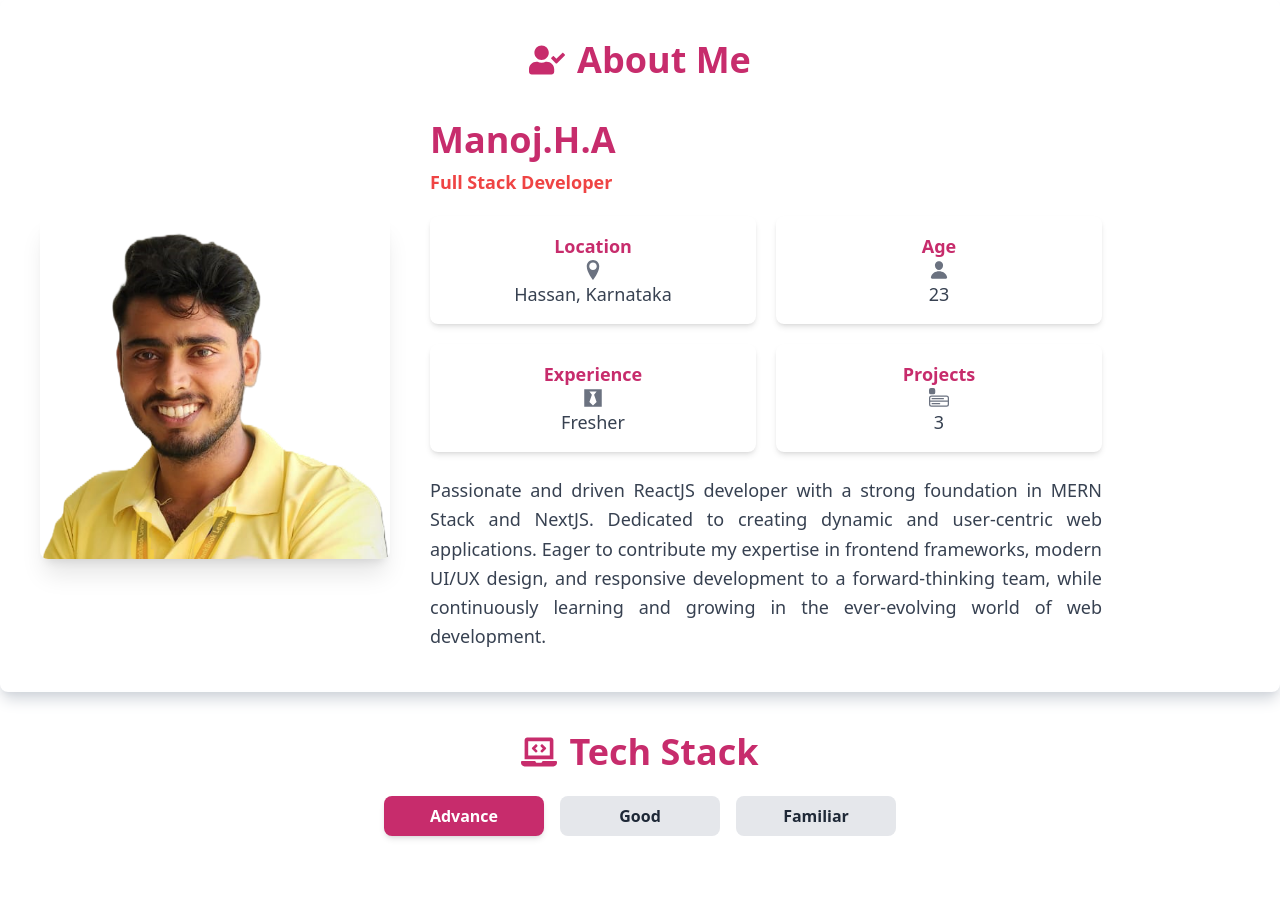
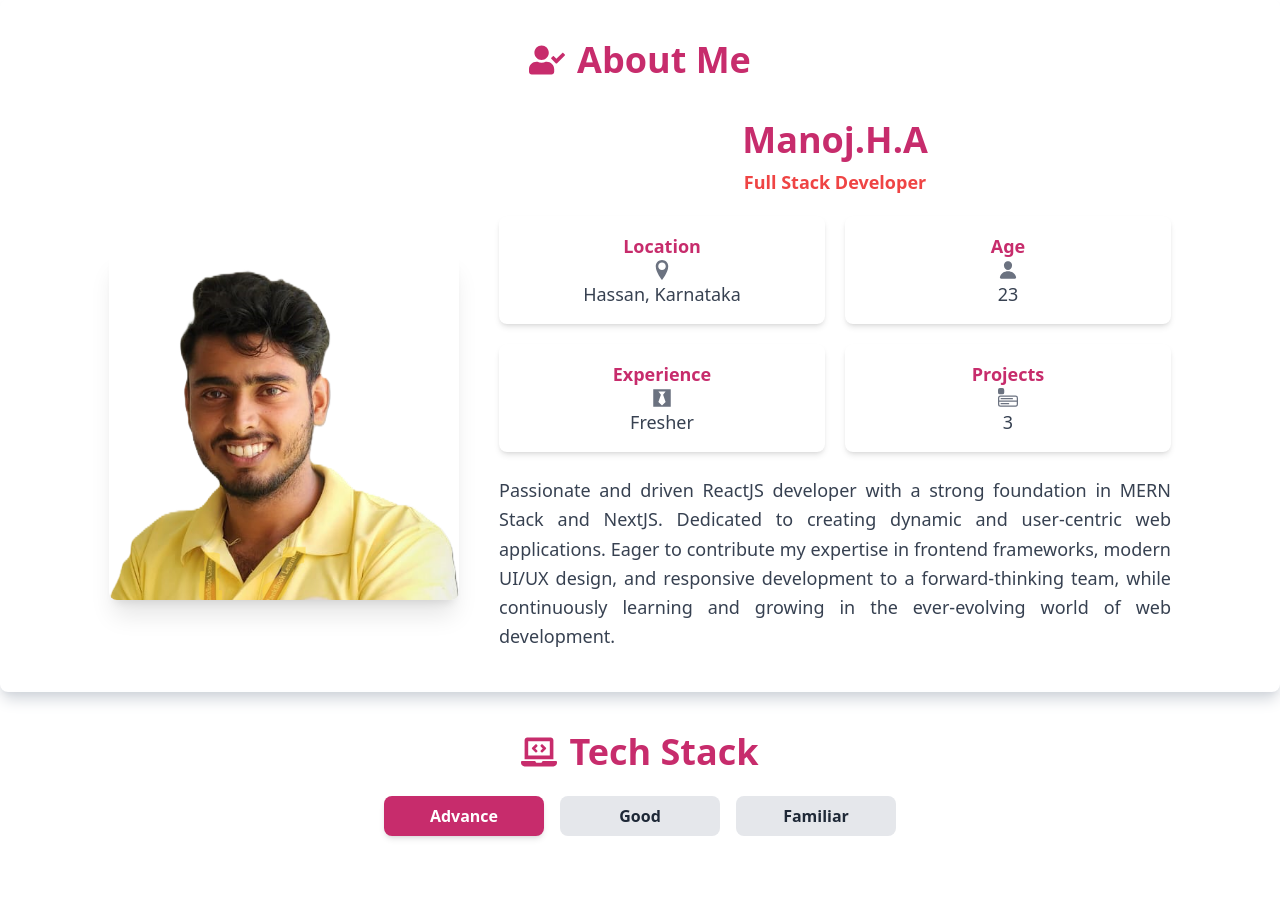
Before and after one commit to ashokmanoj/myportfolio, a Next.js app: page / in a window 1280 px wide. Shown: the part 800-1706 px from the top of the page. Built offline with nearby package versions, Linux system fonts and the light colour scheme; no server answers.

Commit message:
about page updated

```diff
--- a/sections/about.jsx
+++ b/sections/about.jsx
@@ -31,7 +31,7 @@ const About = () => {
       </h2>
 
       {/* Content */}
-      <div className="flex flex-col items-center gap-10 mt-10 md:flex-row">
+      <div className="flex flex-col justify-center gap-10 mt-10  md:flex-row">
         {/* Profile Image */}
         <Image
           ref={profileRef}
@@ -39,9 +39,12 @@ const About = () => {
           src="/images/myprofile_photo.png"
           width={350}
           height={350}
-          className={`shadow-xl rounded-lg object-cover transition-all duration-700 ${
+          className={`shadow-xl mt-30 rounded-lg object-cover transition-all duration-700 ${
             isAboutVisible ? "opacity-100 scale-100" : "opacity-0 scale-90"
           }`}
+          style={{ filter: isAboutVisible ? "none" : "blur(5px)",
+          WebkitFilter: isAboutVisible ? "none" : "blur(5px)", height: "350px",
+        justifyContent: "center", marginTop: "130px" }}
         />
 
         {/* Info Section */}
@@ -51,10 +54,10 @@ const About = () => {
             isAboutVisible ? "opacity-100 translate-y-0" : "opacity-0 translate-y-5"
           } max-w-2xl text-center md:text-left`}
         >
-          <p className="text-4xl font-bold text-[#c72c6c] dark:text-[#07d0e5]">
+          <p className="text-4xl font-bold text-[#c72c6c] dark:text-[#07d0e5] flex items-center justify-center">
             Manoj.H.A
           </p>
-          <p className="mt-2 text-lg font-semibold text-red-500">Full Stack Developer</p>
+          <p className="mt-2 text-lg font-semibold text-red-500 flex items-center justify-center">Full Stack Developer</p>
 
           {/* Details Grid */}
           <div className="grid grid-cols-2 gap-5 mt-5">
```
Also changed, not shown: 1 other file (tests, documents, lock files or other folders).
